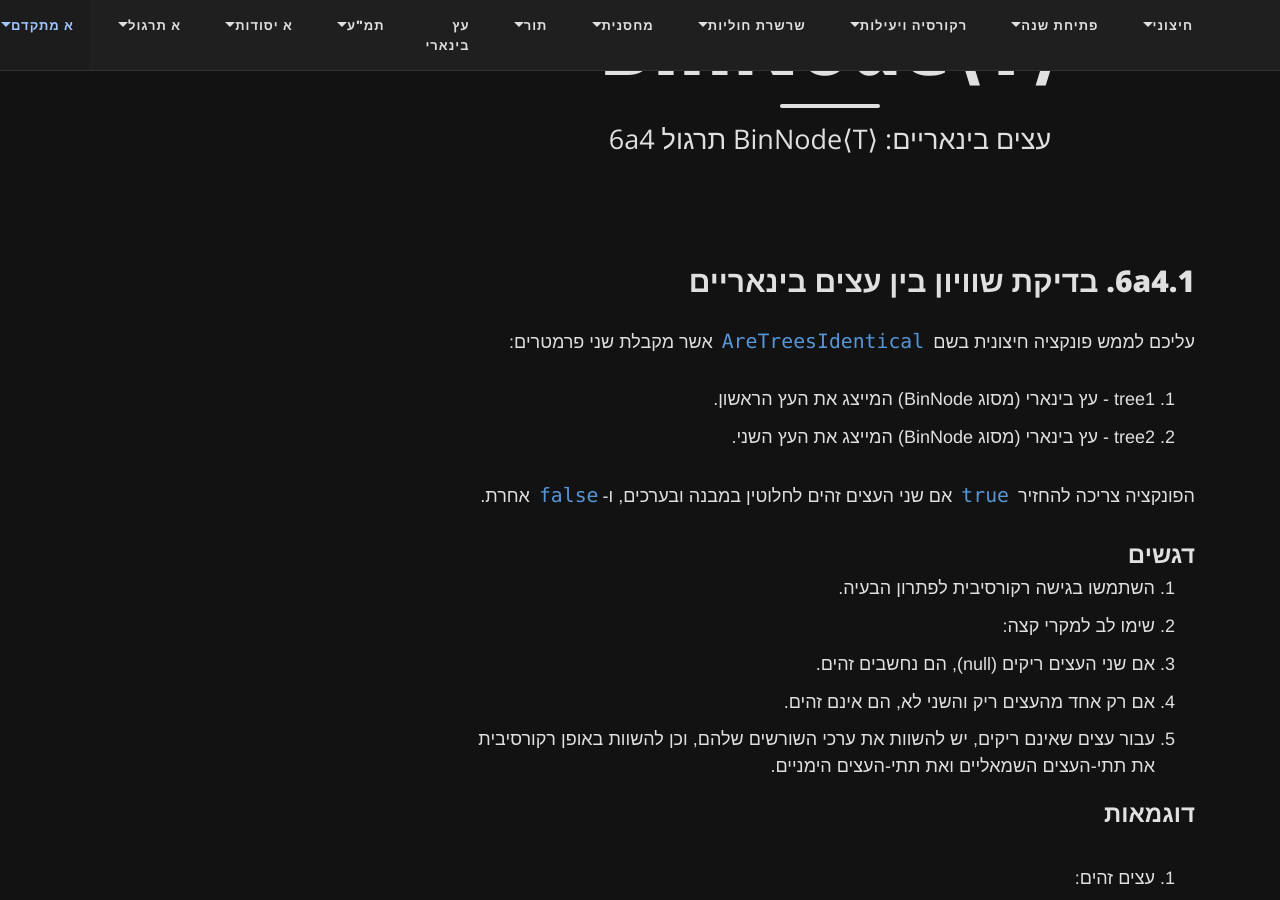
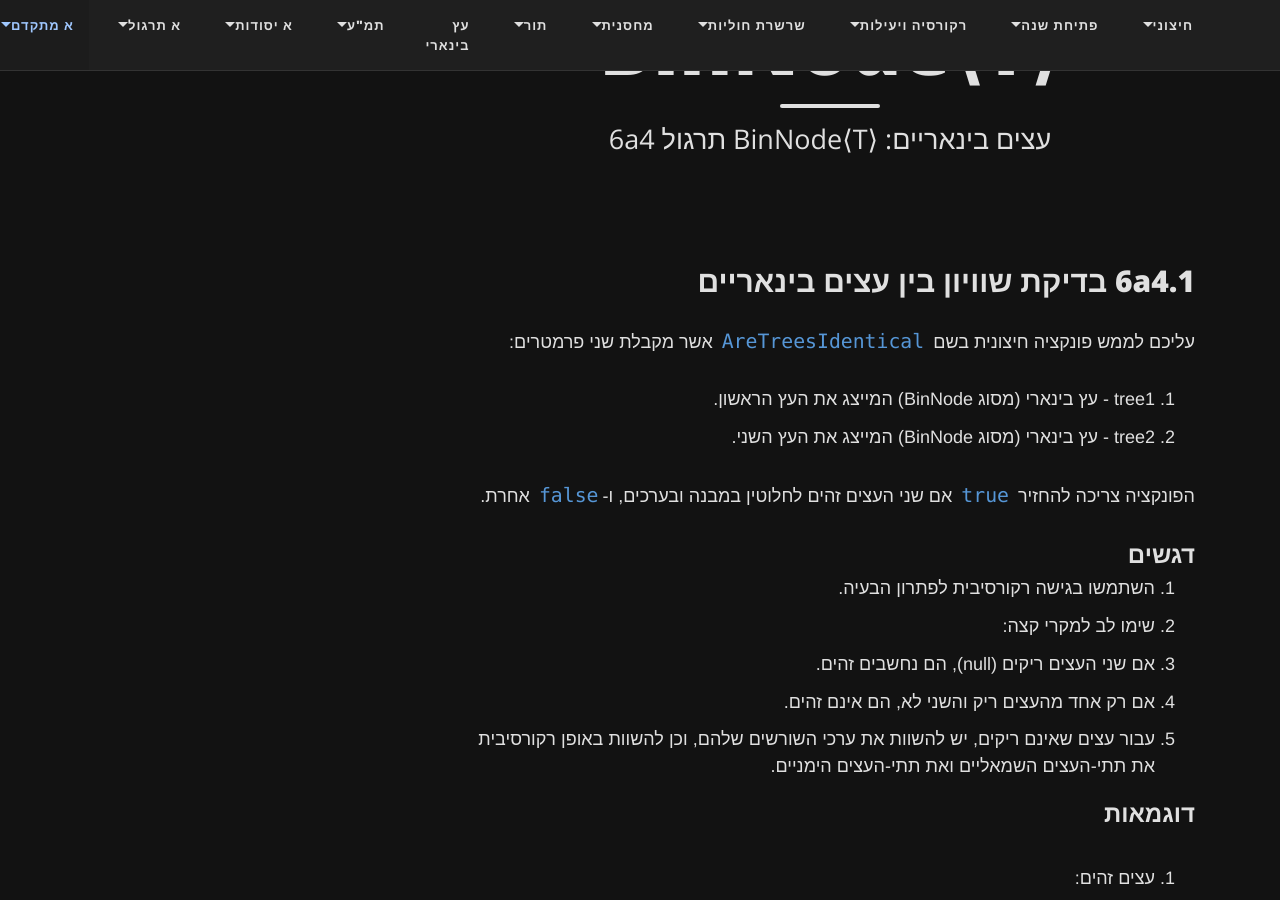
Before and after one commit to 3strategy/BeautifulMivney, a Jekyll site: the page built from cst/6binnode/Ex6a4binnode.md, in a window 1280 px wide and 900 px high, scrolled down 306 px. Built offline with Jekyll 4.4.1, drawn with Linux system fonts in a browser that asks for light colours; comment, search, counter and statistics services are not loaded; some of the changed text lies outside the part shown.

Commit message:
minor 6a3,4 updates

````diff
--- a/cst/6binnode/Ex6a4binnode.md
+++ b/cst/6binnode/Ex6a4binnode.md
@@ -9,7 +9,7 @@
 ---
 
 
-## 6a4.1. בדיקת שוויון בין עצים בינאריים {#id6a4.1.}
+## 6a4.1 בדיקת שוויון בין עצים בינאריים {#id6a4.1}
 
 עליכם לממש פונקציה חיצונית בשם `AreTreesIdentical` אשר מקבלת שני פרמטרים:
 
@@ -105,7 +105,7 @@
 
     הפלט יהיה `True`
 
-## 6a4.2. תמונת ראי של עצים בינאריים {#id6a4.2.}
+## 6a4.2 תמונת ראי של עצים בינאריים {#id6a4.2}
 
 עליכם לממש פעולה חיצונית (לא חלק ממחלקת BinNode) בשם `AreMirror` אשר מקבלת שני פרמטרים:
 
@@ -153,7 +153,7 @@
 3. אין צורך לטפל במקרים בהם הערכים בצמתים שונים, רק במבנה.
 4. אין צורך לטפל במקרים בהם אחד מהעצים הוא null והשני לא, או במקרים של עצים לא חוקיים (לדוגמה, צמתים שמצביעים על עצמם).
 
-## 6a4.3. עדכון עלי עץ בינארי לערך האב {#id6a4.3.}
+## 6a4.3 עדכון עלי עץ בינארי לערך האב {#id6a4.3}
 
 עליכם לממש פונקציה חיצונית בשם `UpdateLeavesWithParentValue` אשר מקבלת פרמטר אחד:
 
@@ -237,7 +237,7 @@
       A --> C[1]:::leaf
     ```
 
-## 6a4.4. מחיקת צמתי בן יחיד מעץ בינארי {#id6a4.4.}
+## 6a4.4 מחיקת צמתי בן יחיד מעץ בינארי {#id6a4.4}
 
 עליכם לכתוב פונקציה סטטית בשם `DeleteSingleChildNodes` המקבלת כקלט שורש של עץ בינארי. הפונקציה צריכה למחוק כל צומת בעץ שהינו שיש לו רק צאצא אחד - ימני או שמאלי.
 
@@ -384,7 +384,7 @@
 3. כשצומת נמחק, הצאצא היחיד שלו תופס את מקומו
 4. אם השורש נמחק, הפונקציה מחזירה את הצאצא כשורש חדש
 
-## 6a4.5. הוספת בן שמאלי לעלי עץ בינארי {#id6a4.5.}
+## 6a4.5 הוספת בן שמאלי לעלי עץ בינארי {#id6a4.5}
 
 עליכם לממש פונקציה חיצונית בשם `AddLeftChildToLeaves` אשר מקבלת פרמטר אחד:
 
@@ -458,7 +458,7 @@
 
     (הבן השמאלי של 10 הוא 10, של 25 הוא 25, ושל 35 הוא 35)
 
-## 6a4.6. הוספת אח לבן יחיד בעץ בינארי {#id6a4.6.}
+## 6a4.6 הוספת אח לבן יחיד בעץ בינארי {#id6a4.6}
 
 עליכם לממש פונקציה חיצונית בשם `AddSiblingToSingleChild` אשר מקבלת פרמטר אחד:
 
@@ -520,7 +520,7 @@
       A[30]:::leaf
     ```
 
-## 6a4.7. כמות צמתים ברמה בעץ בינארי {#id6a4.7.}
+## 6a4.7 כמות צמתים ברמה בעץ בינארי {#id6a4.7}
 
 עליכם לממש פונקציה חיצונית בשם `CountNodesAtLevel` אשר מקבלת שני פרמטרים:
 
````
Also changed, not shown: cst/6binnode/Ex6a3binnode.md (+6 -6 lines).
